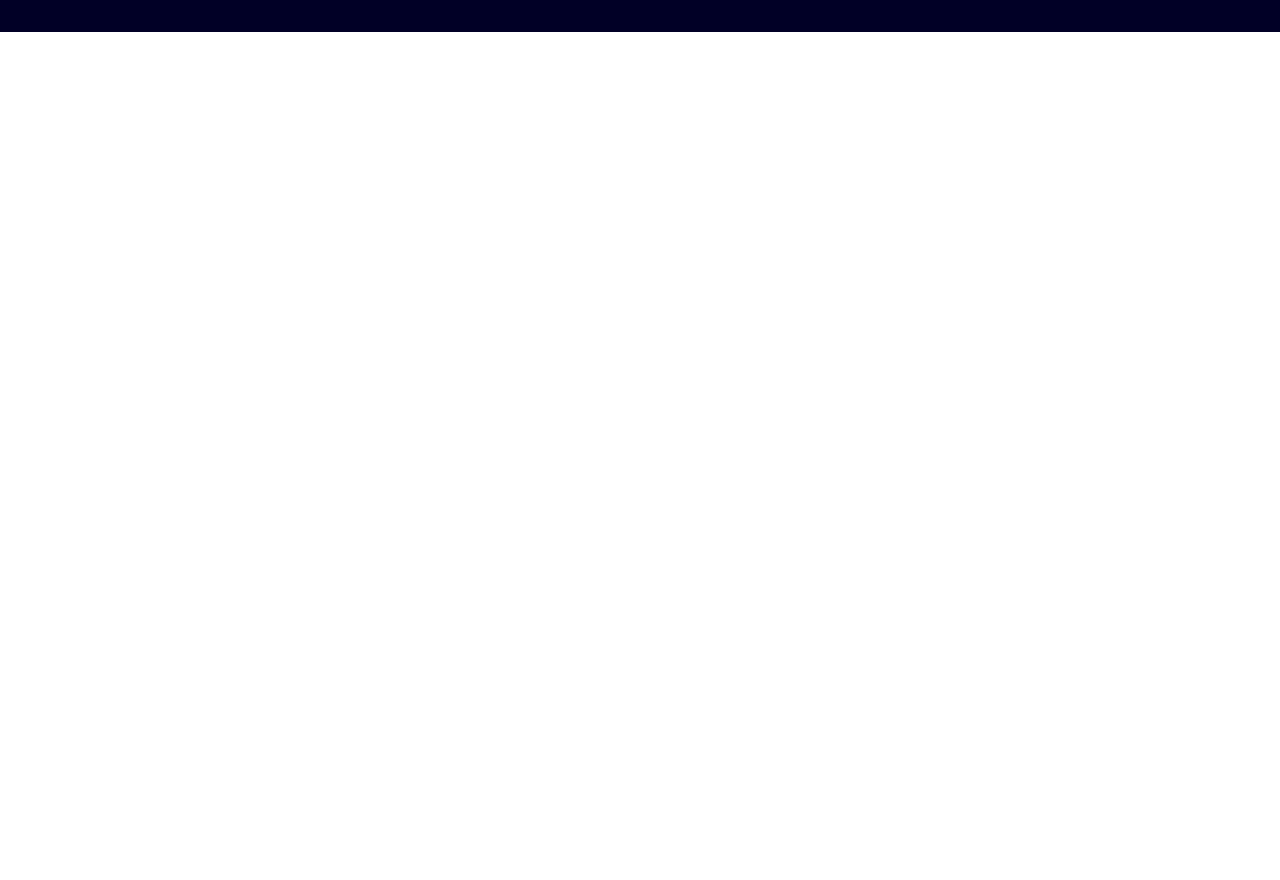
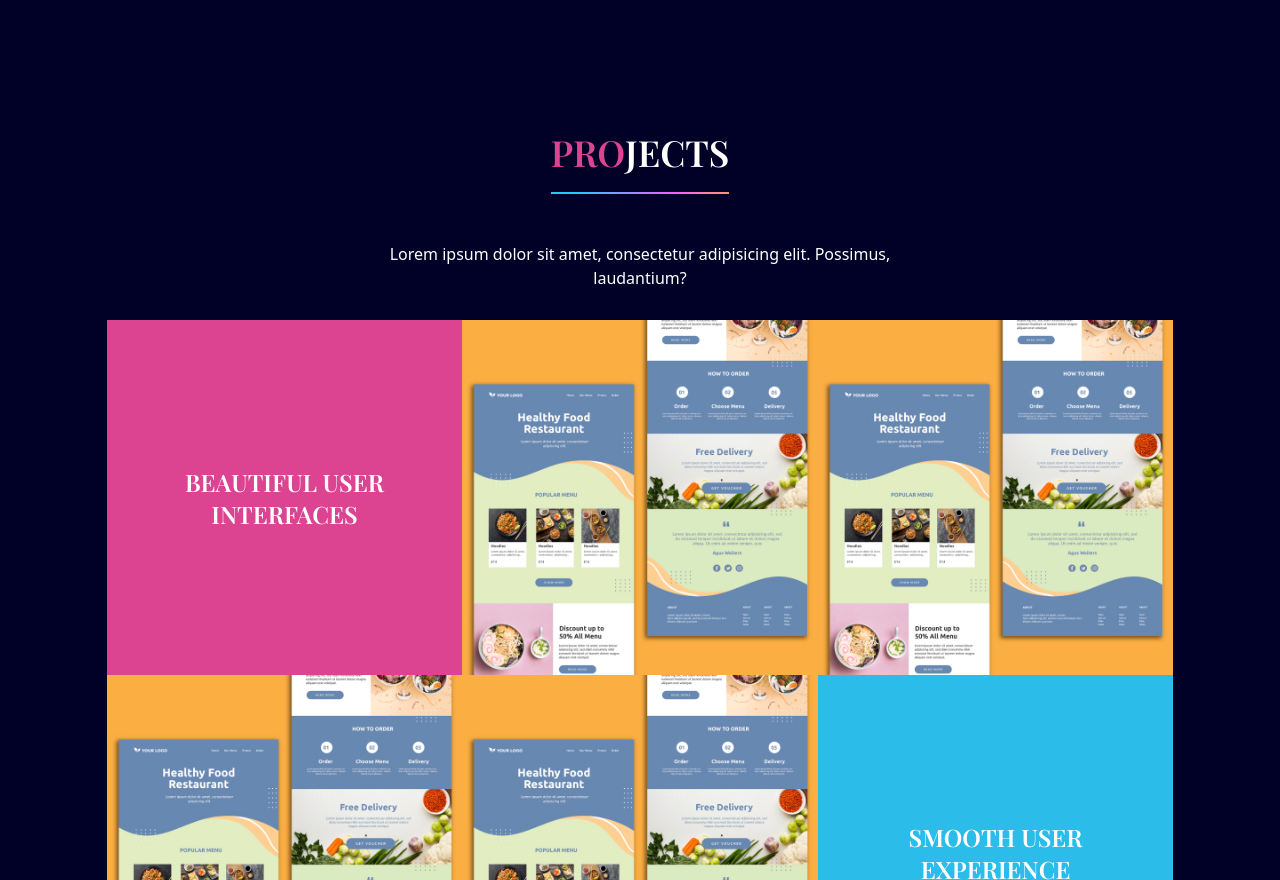
Before and after one commit to ajauni01/portfolio-website, a React (Vite) app: page / in a window 1280 px wide. Shown: the part 1920-2800 px from the top of the page. Before the commit the page ends 1952 px from the top, so only its background shows below. Built offline with nearby package versions, Linux system fonts and the light colour scheme.

Commit message:
projects-added

```diff
--- a/src/App.jsx
+++ b/src/App.jsx
@@ -5,6 +5,7 @@
 import LandingPage from "./Home/LandingPage/LandingPage"
 import LineGradient from "./Components/LineGradient"
 import MySkills from "./Home/MySkills/MySkills"
+import Projects from "./Home/Projects/Projects"
 
 function App() {
   // dictates in which page we are currently in
@@ -40,6 +41,12 @@
       <div className="w-5/6 mx-auto md:h-full">
         <MySkills />
       </div>
+      {/* PROJECTS */}
+      <LineGradient />
+      <div className="w-5/6 mx-auto">
+        <Projects />
+      </div>
+
 
     </div>
   )
--- a/src/Home/MySkills/MySkills.jsx
+++ b/src/Home/MySkills/MySkills.jsx
@@ -10,7 +10,7 @@
   const isAboveMediumScreens = useMediaQuery("(min-width:1060px)")
 
   return (
-    <section id='skills' className='pt-10 pb-80'>
+    <section id='skills' className='pt-10 pb-44'>
       {/* HEADER & IMAGE SECTION FOR MEDIUM SCREENS */}
       <div className='md:flex md:justify-between md:gap-16 mt-32'>
         <motion.div
@@ -53,7 +53,7 @@
           viewport={{ once: true, amount: 0.5 }}
           transition={{ duration: 0.5 }}
           variants={{
-            hidden: { opacity: 0, y: 50 },
+            hidden: { opacity: 0, y: -50 },
             visible: { opacity: 1, y: 50 }
           }}>
           <div className='relative h-32'>
@@ -91,7 +91,7 @@
           viewport={{ once: true, amount: 0.5 }}
           transition={{ delay: 0.2, duration: 0.5 }}
           variants={{
-            hidden: { opacity: 0, y: 50 },
+            hidden: { opacity: 0, y: -50 },
             visible: { opacity: 1, y: 50 }
           }}>
           <div className='relative h-32'>
@@ -128,7 +128,7 @@
           viewport={{ once: true, amount: 0.5 }}
           transition={{ delay: 0.4, duration: 0.5 }}
           variants={{
-            hidden: { opacity: 0, y: 50 },
+            hidden: { opacity: 0, y: -50 },
             visible: { opacity: 1, y: 50 }
           }}>
           <div className='relative h-32'>
@@ -165,7 +165,7 @@
           viewport={{ once: true, amount: 0.5 }}
           transition={{ delay: 0.6, duration: 0.5 }}
           variants={{
-            hidden: { opacity: 0, y: 50 },
+            hidden: { opacity: 0, y: -50 },
             visible: { opacity: 1, y: 50 }
           }}>
           <div className='relative h-32'>
--- /dev/null
+++ b/src/Home/Projects/Projects.jsx
@@ -0,0 +1,99 @@
+import { motion } from 'framer-motion';
+import LineGradient from '../../Components/LineGradient';
+import personImg from '../../assets/project-5.jpeg'
+
+
+const container = {
+  visible: {
+    transition: { staggerChildren: 0.2 }
+  }
+};
+
+const projectVariant = {
+  hidden: { opacity: 0, scale: 0.8 },
+  visible: { opacity: 1, scale: 1 }
+}
+
+const Project = ({ title }) => {
+
+  const overlayStyles = `absolute w-full h-full opacity-0 hover:opacity-90 transition duration-500 bg-grey z-30 flex flex-col justify-center items-center text-center p-16 text-deep-blue`;
+
+
+  const projectTitle = title.split(" ").join("-").toLowerCase();
+
+  console.log('lowercase project title', projectTitle)
+
+  return (
+    <motion.div variants={projectVariant} className='relative' >
+      <div className={overlayStyles}>
+        <p className='text-2xl font-playfair'>{title}</p>
+        <p className='mt-7'>Lorem ipsum dolor sit amet consectetur adipisicing elit. Facere, doloremque.</p>
+
+      </div>
+
+      <img src={personImg} alt="" />
+
+
+    </motion.div>
+  )
+}
+
+const Projects = () => {
+
+  return (
+    <section id="projects" className="pt-48 pb-48">
+      {/* HEADINGS */}
+      <motion.div
+        className='md:w-2/4 mx-auto text-center'
+        initial="hidden"
+        whileInView="visible"
+        viewport={{ once: true, amount: 0.5 }}
+        transition={{ duration: 0.5 }}
+        variants={{
+          hidden: { opacity: 0, y: -50 },
+          visible: { opacity: 1, y: 50 }
+        }}>
+        <div>
+          <p className='font-playfair font-semibold text-4xl'>
+            <span className='text-red'>PRO</span>JECTS
+          </p>
+          <div className='flex justify-center mt-5'>
+            <LineGradient width='w-1/3' />
+          </div>
+        </div>
+
+        <p className='mt-12 mb-20'>Lorem ipsum dolor sit amet, consectetur adipisicing elit. Possimus, laudantium?</p>
+      </motion.div>
+
+      {/* PROJECTS DETAILS */}
+      <div className='flex justify-center'>
+        <motion.div
+          className='sm:grid sm:grid-cols-3'
+          initial="hidden"
+          whileInView="visible"
+          viewport={{ once: true, amount: 0.5 }}
+          variants={container}>
+
+          {/* ROW-1 */}
+          <div className='flex justify-center text-center items-center p-10 bg-red max-w-[400px] max-h-[400px] text-2xl font-playfair font-semibold'>
+            BEAUTIFUL USER INTERFACES
+          </div>
+          <Project title="Project 1" />
+          <Project title="Project 2" />
+
+          {/* ROW-2 */}
+          <Project title="Project 3" />
+          <Project title="Project 4" />
+
+          <div className='flex justify-center text-center items-center p-10 bg-blue max-w-[400px] max-h-[400px] text-2xl font-playfair font-semibold'>
+            SMOOTH USER EXPERIENCE
+          </div>
+
+        </motion.div>
+      </div>
+
+    </section>
+  );
+};
+
+export default Projects;
```
